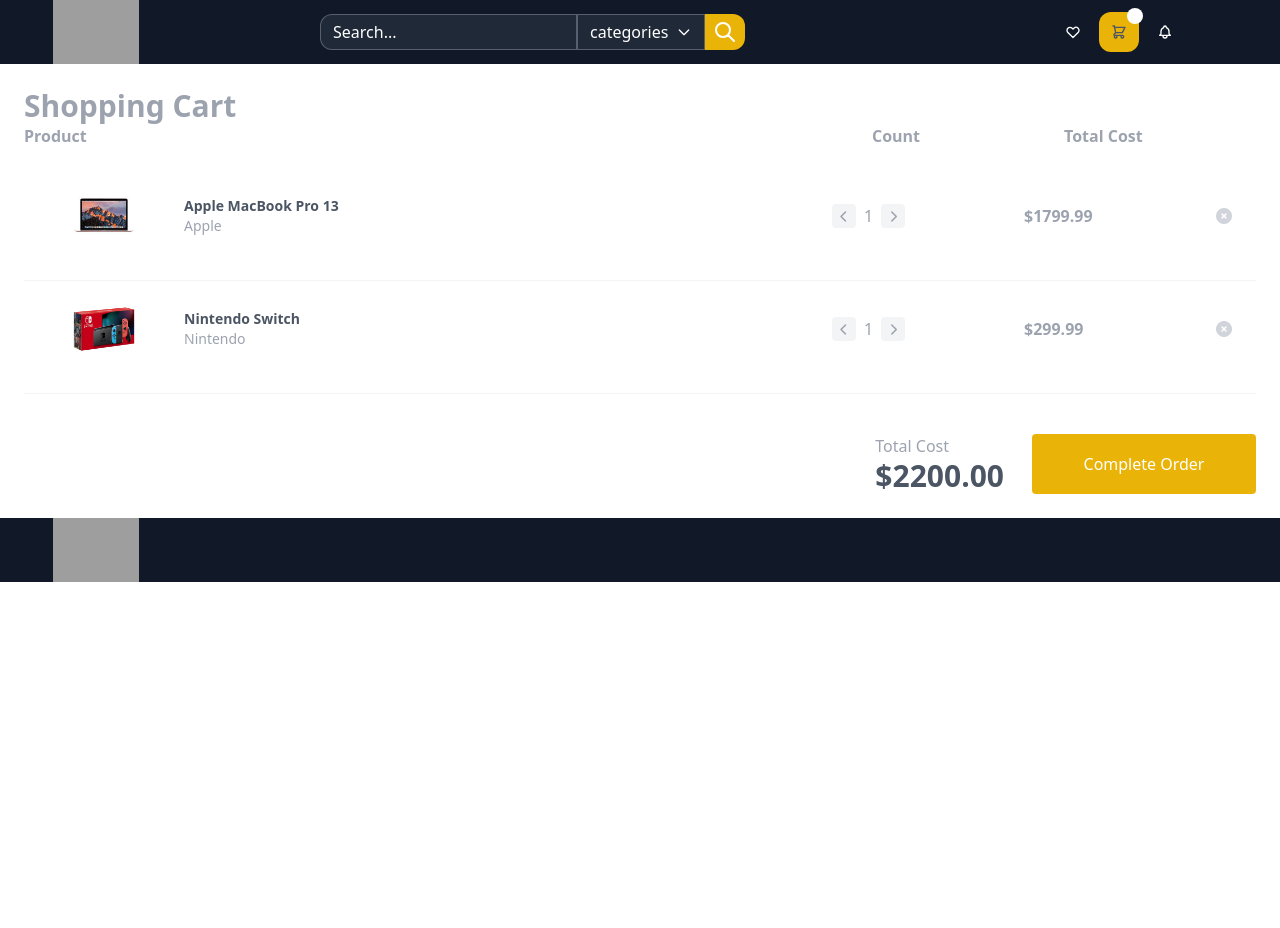
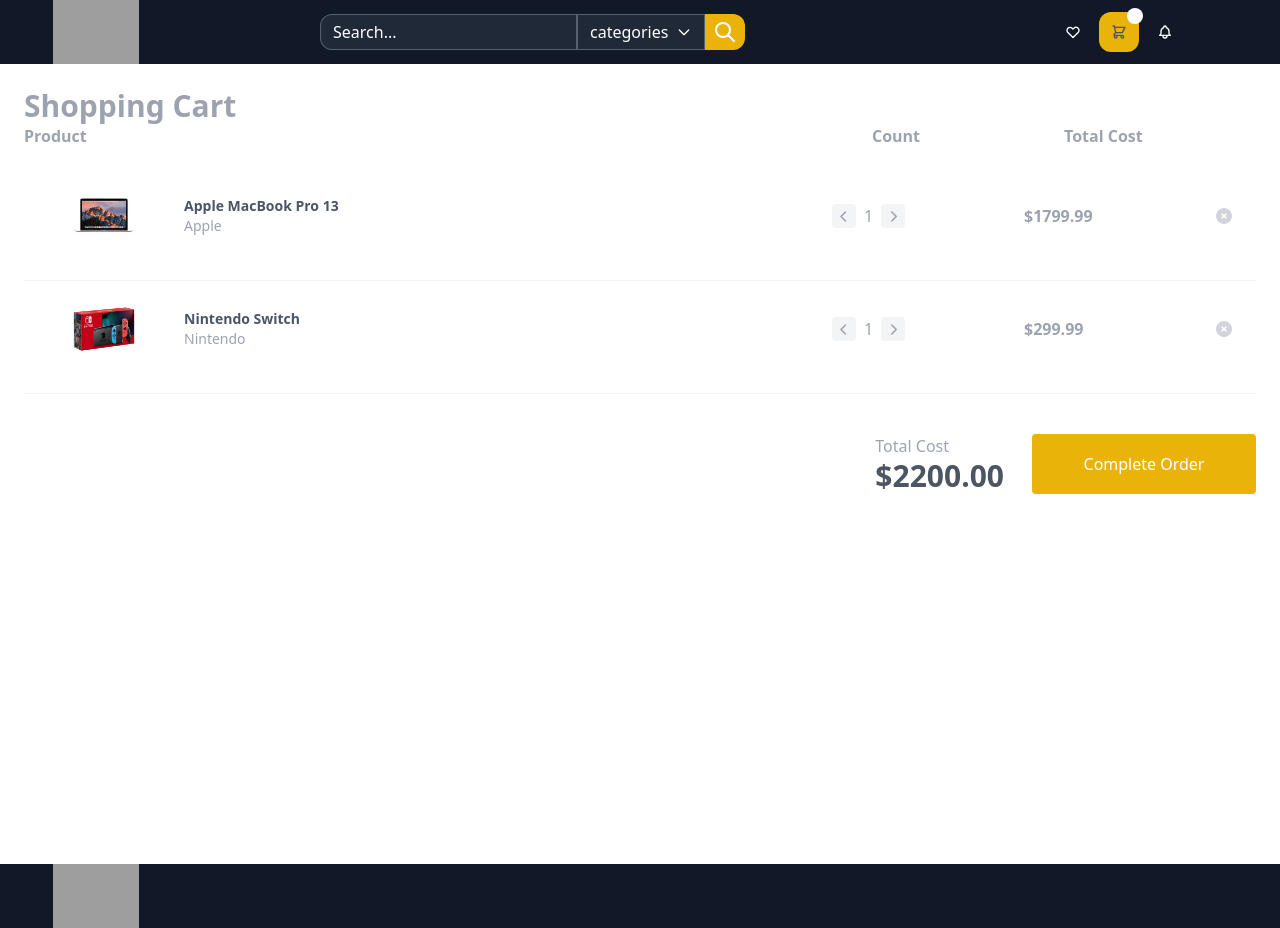
Before and after one commit to ogi62/vanillaJSAmazonClone, a plain HTML site: page cart.html in a window 1280 px wide. Before the commit the page ends 800 px from the top, so only its background shows below. Drawn offline with nearby package versions, Linux system fonts and the light colour scheme; grey boxes are pictures that could not be loaded.

Commit message:
make cart.css and add on main section min-height 100vh on index and cart

```diff
--- a/cart.html
+++ b/cart.html
@@ -7,6 +7,7 @@
   <meta name="viewport" content="width=device-width, initial-scale=1.0" />
   <script src="https://cdn.tailwindcss.com?plugins=forms,typography,aspect-ratio,line-clamp"></script>
   <title>Amazone Clone Cart</title>
+  <link rel="stylesheet" href="./css/cart.css">
   <link rel="stylesheet" href="https://cdnjs.cloudflare.com/ajax/libs/font-awesome/6.2.1/css/all.min.css"
     integrity="sha512-MV7K8+y+gLIBoVD59lQIYicR65iaqukzvf/nwasF0nqhPay5w/9lJmVM2hMDcnK1OnMGCdVK+iQrJ7lzPJQd1w=="
     crossorigin="anonymous" referrerpolicy="no-referrer" />
--- /dev/null
+++ b/css/cart.css
@@ -0,0 +1,3 @@
+.main-section {
+  min-height: 100vh;
+}
--- /dev/null
+++ b/css/style.css
@@ -0,0 +1,8 @@
+.main-section {
+  min-height: 100vh;
+}
+.main-section-banner {
+  background-image: url("./images/banner.jpg");
+  background-position: center;
+  background-size: cover;
+}
--- a/style.css
+++ /dev/null
@@ -1,5 +0,0 @@
-.main-section-banner {
-    background-image: url("./images/banner.jpg");
-    background-position: center;
-    background-size: cover;
-}
```
